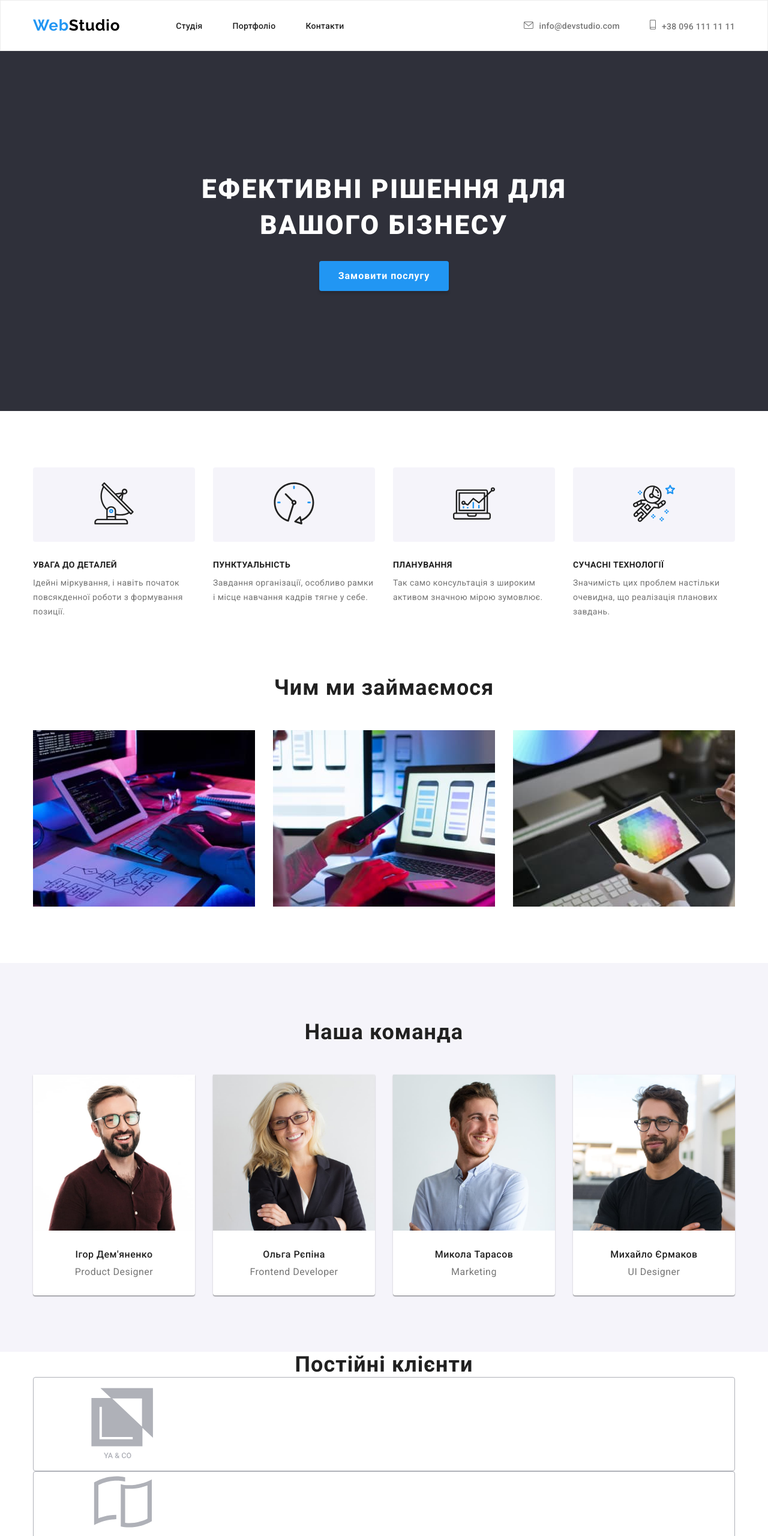
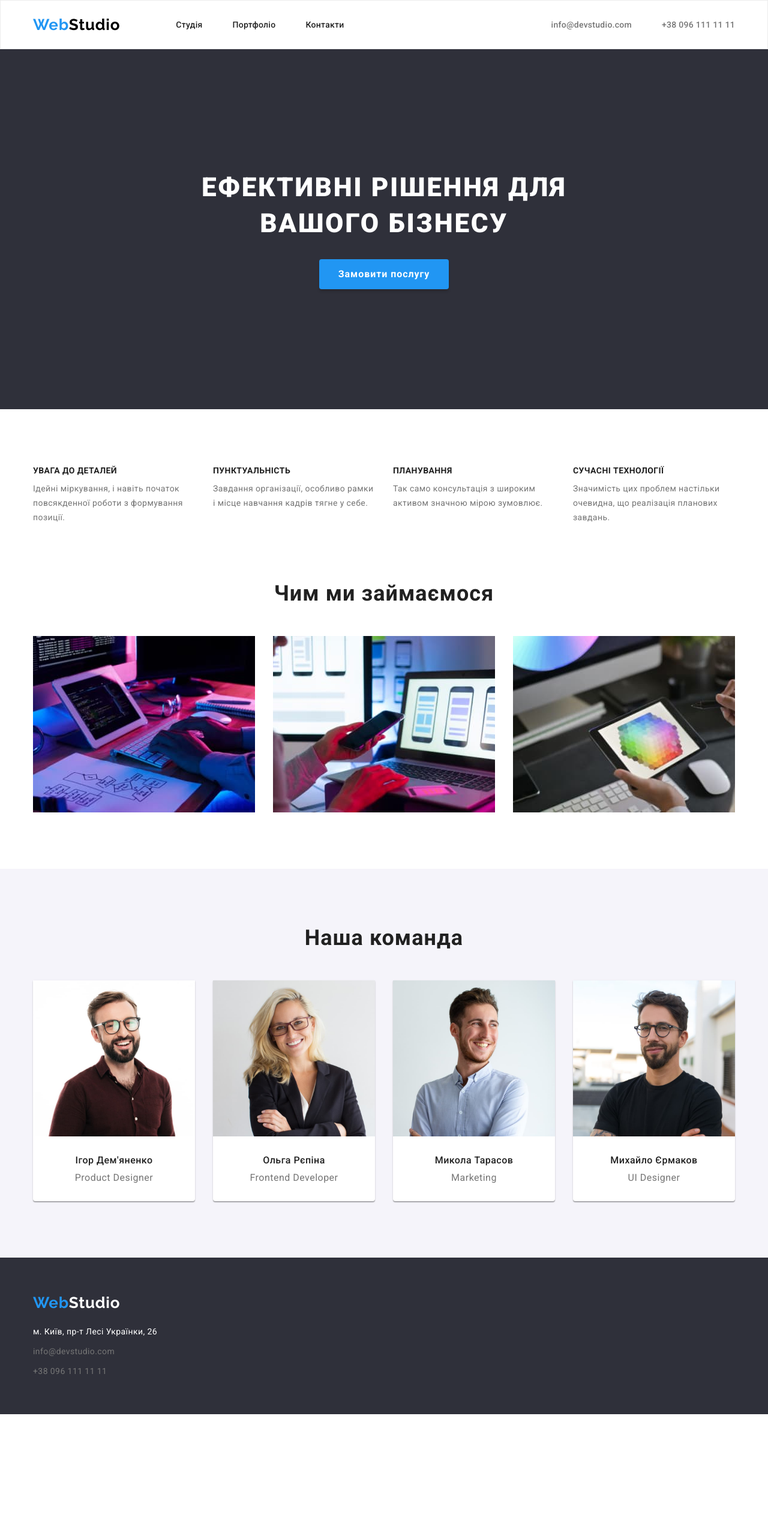
Before and after one commit to SerhiiOd/goit-markup-hw-04, a plain HTML site: page index.html in a window 1280 px wide. Shown: the top 2560 px of the page at 60% size. After the commit the page ends 2357 px from the top, so only its background shows below. Drawn offline with nearby package versions, Linux system fonts and the light colour scheme.

Commit message:
NewSummary

```diff
--- a/css/styles.css
+++ b/css/styles.css
@@ -19,11 +19,11 @@ html {
   box-sizing: border-box;
 }
 
-/* *,
+*,
 *::before,
 *::after {
   box-sizing: inherit;
-} */
+}
 
 body {
   font-family: 'Roboto', sans-serif;
@@ -55,13 +55,6 @@ ul {
 
 img {
   display: block;
-}
-
-/* Іконки */
-
-.icon {
-  display: inline-block;
-  margin-right: 10px;
 }
 
 /* Розмітка */
@@ -215,19 +208,6 @@ img {
   overflow: hidden;
 }
 
-.box-icon {
-  width: 270px;
-  text-align: center;
-  background: #f5f4fa;
-  border-radius: 4px;
-  padding: 25px 0;
-  margin-bottom: var(--margin-content);
-}
-
-.icon-info-item {
-  display: inline-block;
-}
-
 .information {
   display: flex;
   margin-right: -30px;
@@ -319,21 +299,6 @@ img {
   margin-right: auto;
   margin-bottom: var(--margin-content);
   margin-left: auto;
-}
-
-/* Постійні клієнти */
-
-.post-client {
-  font-weight: 700;
-  font-size: 36px;
-  line-height: calc(42 / 36);
-  text-align: center;
-  letter-spacing: 0.03em;
-}
-
-.logo-company-client {
-  border: 1px solid #afb1b8;
-  border-radius: 4px;
 }
 
 /* Портфоліо */
--- a/index.html
+++ b/index.html
@@ -32,19 +32,9 @@
         <!--Контакти-->
         <ul class="contact">
           <li class="item-info">
-            <a href="mailto:info@devstudio.com" class="info"
-              ><svg class="icon" width="16px" height="12px">
-                <use href="./images/symbol-defs.svg#envelope"></use></svg
-              >info@devstudio.com</a
-            >
+            <a href="mailto:info@devstudio.com" class="info">info@devstudio.com</a>
           </li>
-          <li class="item-info">
-            <a href="tel:+380961111111" class="info"
-              ><svg class="icon" width="10px" height="16px">
-                <use href="./images/symbol-defs.svg#smartphone"></use></svg
-              >+38 096 111 11 11</a
-            >
-          </li>
+          <li class="item-info"><a href="tel:+380961111111" class="info">+38 096 111 11 11</a></li>
         </ul>
       </div>
     </header>
@@ -65,44 +55,24 @@
           <h2 class="visually-hidden">Shadow</h2>
           <ul class="information">
             <li class="info-item">
-              <div class="box-icon">
-                <svg class="icon-info-item" width="70px" height="70px">
-                  <use href="./images/symbol-defs.svg#antenna"></use>
-                </svg>
-              </div>
               <h3 class="factor">УВАГА ДО ДЕТАЛЕЙ</h3>
               <p class="opisanie">
                 Ідейні міркування, і навіть початок повсякденної роботи з формування позиції.
               </p>
             </li>
             <li class="info-item">
-              <div class="box-icon">
-                <svg class="icon-info-item" width="70px" height="70px">
-                  <use href="./images/symbol-defs.svg#clock"></use>
-                </svg>
-              </div>
               <h3 class="factor">ПУНКТУАЛЬНІСТЬ</h3>
               <p class="opisanie">
                 Завдання організації, особливо рамки і місце навчання кадрів тягне у себе.
               </p>
             </li>
             <li class="info-item">
-              <div class="box-icon">
-                <svg class="icon-info-item" width="70px" height="70px">
-                  <use href="./images/symbol-defs.svg#diagram"></use>
-                </svg>
-              </div>
               <h3 class="factor">ПЛАНУВАННЯ</h3>
               <p class="opisanie">
                 Так само консультація з широким активом значною мірою зумовлює.
               </p>
             </li>
             <li class="info-item">
-              <div class="box-icon">
-                <svg class="icon-info-item" width="70px" height="70px">
-                  <use href="./images/symbol-defs.svg#astronaut"></use>
-                </svg>
-              </div>
               <h3 class="factor">СУЧАСНІ ТЕХНОЛОГІЇ</h3>
               <p class="opisanie">
                 Значимість цих проблем настільки очевидна, що реалізація планових завдань.
@@ -175,31 +145,6 @@
           </ul>
         </div>
       </section>
-      <section>
-        <div class="container">
-          <h2 class="post-client">Постійні клієнти</h2>
-          <ul class="list-company-client">
-            <li class="logo-company-client">
-              <svg><use href="./images/symbol-defs.svg#logo-1"></use></svg>
-            </li>
-            <li class="logo-company-client">
-              <svg><use href="./images/symbol-defs.svg#logo-2"></use></svg>
-            </li>
-            <li class="logo-company-client">
-              <svg><use href="./images/symbol-defs.svg#logo-3"></use></svg>
-            </li>
-            <li class="logo-company-client">
-              <svg><use href="./images/symbol-defs.svg#logo-4"></use></svg>
-            </li>
-            <li class="logo-company-client">
-              <svg><use href="./images/symbol-defs.svg#logo-5"></use></svg>
-            </li>
-            <li class="logo-company-client">
-              <svg><use href="./images/symbol-defs.svg#logo-6"></use></svg>
-            </li>
-          </ul>
-        </div>
-      </section>
     </main>
     <!--Підвал-->
     <footer class="drop-info">
```
